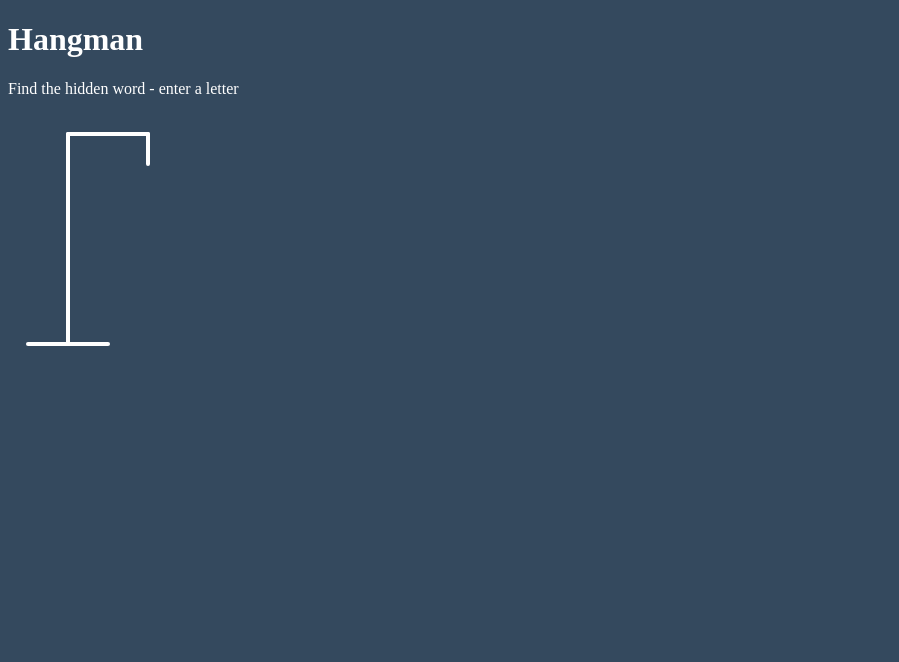
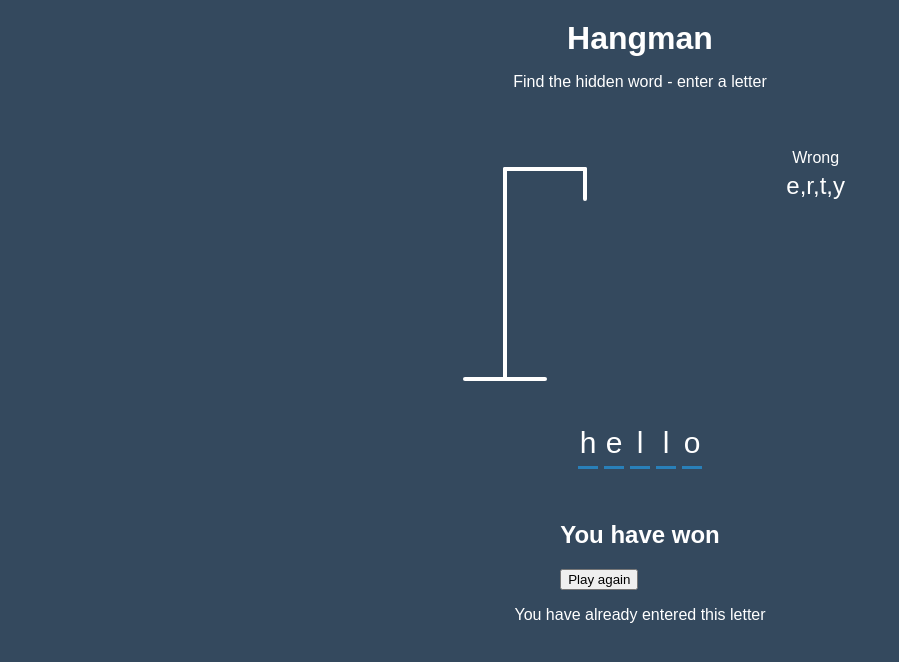
Before and after one commit to danmalmx/JS_hangman_game, a plain HTML site: page index.html in a window 1280 px wide. Shown: the whole page, without its empty margins (0-899 px from the left). Drawn offline with Linux system fonts and the light colour scheme.

Commit message:
Add styling to main page

```diff
--- a/index.html
+++ b/index.html
@@ -27,6 +27,28 @@
             <line x1="140" y1="150" x2="120" y2="180" class="figure-part" />
             <line x1="140" y1="150" x2="160" y2="180" class="figure-part" />
         </svg>
+        <div class="wrong-letters-container">
+            <div id="wrong-letters">
+                <p>Wrong</p>
+                <span>e,r,t,y</span>
+            </div>
+        </div>
+        <div class="word" id="word">
+            <div class="letter">h</div>
+            <div class="letter">e</div>
+            <div class="letter">l</div>
+            <div class="letter">l</div>
+            <div class="letter">o</div>
+        </div>
+    </div>
+    <div class="popup-container" id="popup-container">
+        <div class="popup">
+            <h2 id="final-message">You have won</h2>
+            <button id="play-button">Play again</button>
+        </div>
+    </div>
+    <div class="notification-container" id="notification-container">
+        <p>You have already entered this letter</p>
     </div>
     <script src="script.js"></script>
 </body>
--- a/style.css
+++ b/style.css
@@ -1,6 +1,28 @@
+* {
+    box-sizing: border-box;
+}
 body {
     background-color: #34495e;
     color: #fff;
+    font-family: Arial, Helvetica, sans-serif;
+    display: flex;
+    flex-direction: column;
+    align-items: center;
+    height: 80vh;
+    margin: 0;
+    overflow: hidden;
+}
+
+h1 {
+    margin: 20px 0 0;
+}
+
+.game-container {
+    padding: 20px 30px;
+    position: relative;
+    margin: auto;
+    height: 350px;
+    width: 450px;
 }
 
 .figure-container {
@@ -13,3 +35,39 @@ body {
 .figure-part {
     display: none;
 }
+
+.wrong-letters-container {
+    position: absolute;
+    top: 20px;
+    right: 20px;
+    display: flex;
+    flex-direction: column;
+    text-align: center;
+}
+
+.wrong-letters-container p {
+    margin: 0 0 5px;
+}
+
+.wrong-letters-container span {
+    font-size: 24px;
+}
+
+.word {
+    display: flex;
+    position: absolute;
+    bottom: 10px;
+    left: 50%;
+    transform: translateX(-50%);
+}
+
+.letter {
+    border-bottom: 3px solid #2980b9;
+    display: inline-flex;
+    font-size: 30px;
+    align-items: center;
+    justify-content: center;
+    margin: 0 3px;
+    height: 50px;
+    width: 20px;
+}
```
